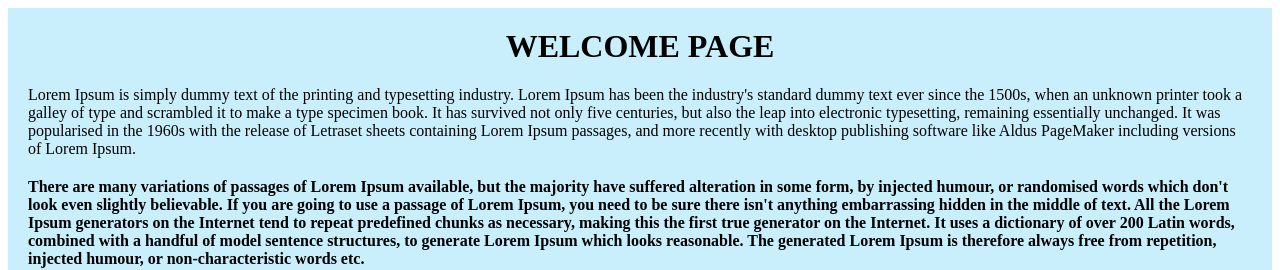
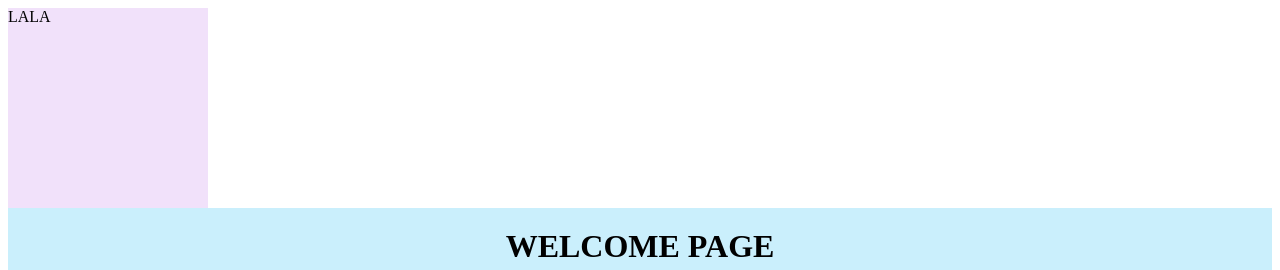
Before and after one commit to arjelena97/my-app, a React (Create React App) app: page /FirstPage in a window 1280 px wide. Shown: the top 270 px of the page. Built offline with nearby package versions, Linux system fonts and the light colour scheme.

Commit message:
routing test commit

```diff
--- a/package.json
+++ b/package.json
@@ -12,7 +12,7 @@
     "@testing-library/user-event": "^13.5.0",
     "react": "^18.2.0",
     "react-dom": "^18.2.0",
-    "react-router-dom": "^6.17.0",
+    "react-router-dom": "^5.3.4",
     "react-scripts": "5.0.1",
     "styled-components": "^6.1.0",
     "web-vitals": "^2.1.4"
--- a/src/App.js
+++ b/src/App.js
@@ -1,6 +1,5 @@
-import Button from '@mui/material/Button';
 import styled from 'styled-components';
-import { Box } from '@mui/material';
+import { Box, Button } from '@mui/material';
 
 const StyledBox = styled(Box)`
   background-color: #caeffc;
@@ -25,6 +24,11 @@ const ButtonWrapper = styled(Box)`
 `;
 
 function App() {
+
+const handleOnClick = () => {
+  window.open('/FirstPage');
+}
+
   return (
       <StyledBox>
         <Heading>WELCOME PAGE</Heading>
@@ -34,6 +38,7 @@ function App() {
           <Button
             variant="contained"
             color="primary"
+            onClick={handleOnClick}
           >
           WELCOME
           </Button>
--- /dev/null
+++ b/src/FirstPage.js
@@ -0,0 +1,16 @@
+import { Box } from "@mui/material";
+import styled from "styled-components";
+
+const StyledBox = styled(Box)`
+  background-color: #f1e1fa;
+  height: 200px;
+  width: 200px;
+`;
+
+function FirstPage() {
+  return (
+    <StyledBox>LALA</StyledBox>
+  );
+}
+
+export default FirstPage;
--- a/src/index.js
+++ b/src/index.js
@@ -1,13 +1,15 @@
 import React from 'react';
-import ReactDOM from 'react-dom/client';
+import ReactDOM from 'react-dom';
+import { BrowserRouter as Router, Route } from 'react-router-dom';
 import App from './App';
-import reportWebVitals from './reportWebVitals';
+import FirstPage from './FirstPage';
 
-const root = ReactDOM.createRoot(document.getElementById('root'));
-root.render(
-  <React.StrictMode>
-    <App />
-  </React.StrictMode>
+ReactDOM.render(
+<Router>
+    <Route path="/FirstPage" component={FirstPage} />
+    <Route path="/" component={App} />
+</Router>,
+
+document.getElementById('root')
+
 );
-
-reportWebVitals();
--- a/src/reportWebVitals.js
+++ /dev/null
@@ -1,13 +0,0 @@
-const reportWebVitals = onPerfEntry => {
-  if (onPerfEntry && onPerfEntry instanceof Function) {
-    import('web-vitals').then(({ getCLS, getFID, getFCP, getLCP, getTTFB }) => {
-      getCLS(onPerfEntry);
-      getFID(onPerfEntry);
-      getFCP(onPerfEntry);
-      getLCP(onPerfEntry);
-      getTTFB(onPerfEntry);
-    });
-  }
-};
-
-export default reportWebVitals;
```
Also changed, not shown: 2 other files (tests, documents, lock files or other folders).
